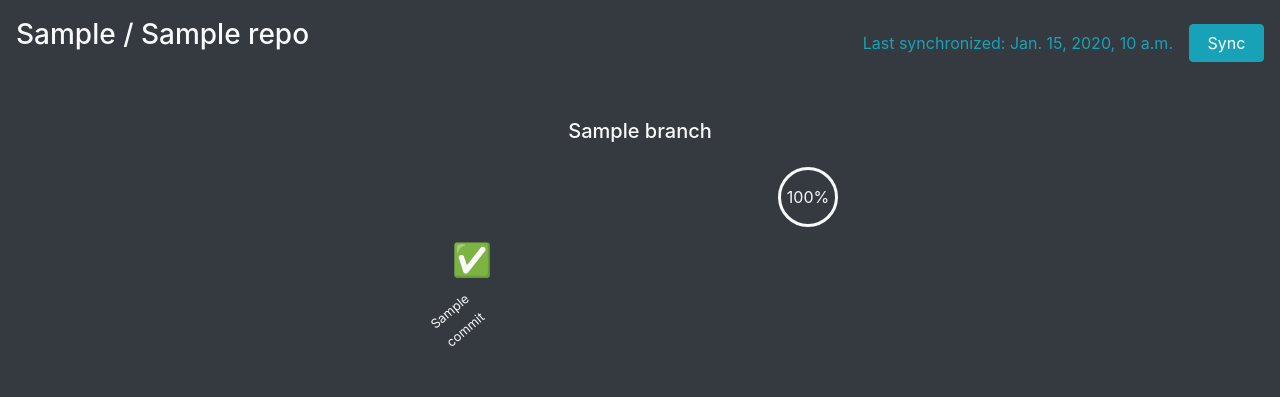
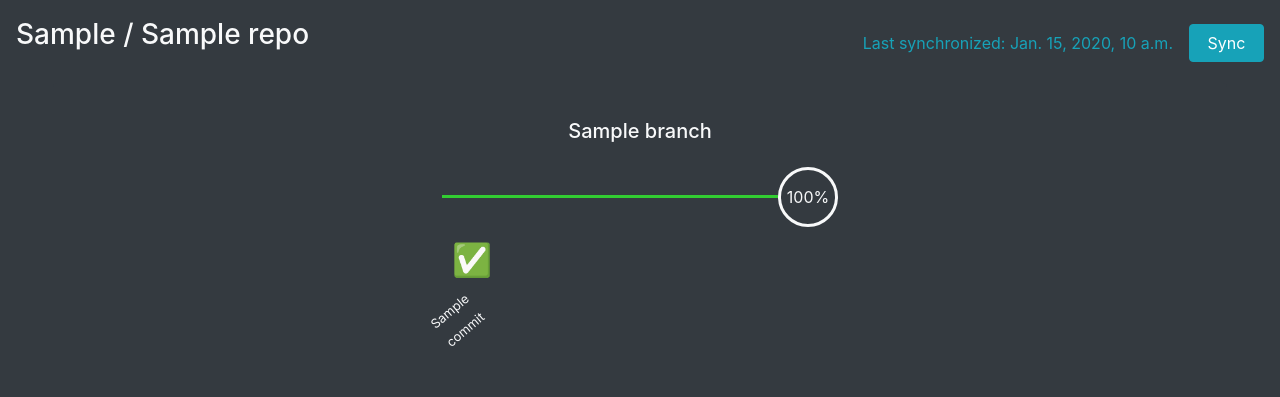
Before and after one commit to fabimass/class-report, a Django app: a page that uses submissions/templates/submissions/submissions.html in a window 1280 px wide. Shown: the part 56-453 px from the top of the page. Run offline with Django 4.2, Linux system fonts and the light colour scheme; a user stored in the database is signed in; tables that the repository leaves empty hold one stand-in row (values such as "Sample post"); some libraries are stand-ins or nearby versions.

Commit message:
adding progress bar

```diff
--- a/submissions/static/submissions/styles.css
+++ b/submissions/static/submissions/styles.css
@@ -17,9 +17,15 @@
   display: flex;
   align-items: center;
   justify-content: center;
-  border: 2px solid #f8f9fa;
+  border: 1px solid #f8f9fa;
   border-width: 3px;
   border-radius: 50%;
   color: #f8f9fa;
   font-size: 16px
 }
+
+.completion-bar {
+  height:52%;
+  border-bottom: 1px solid #f8f9fa;
+  border-width: 3px;
+}
--- a/submissions/templates/submissions/submissions.html
+++ b/submissions/templates/submissions/submissions.html
@@ -16,7 +16,10 @@
                         <div class="flex-grow-1"></div>
                         <div class="flex-grow-1">
                             <div class="d-flex">
-                                <div class="flex-grow-1"></div>
+                                <div class="d-flex flex-grow-1">
+                                    <div class="w-{{ branch.completion }} completion-bar" style="border-color: limegreen;"></div>
+                                    <div class="flex-grow-1 completion-bar"></div>
+                                </div>
                                 <div class="completion-circle">
                                     {{ branch.completion }}%
                                 </div>
```
